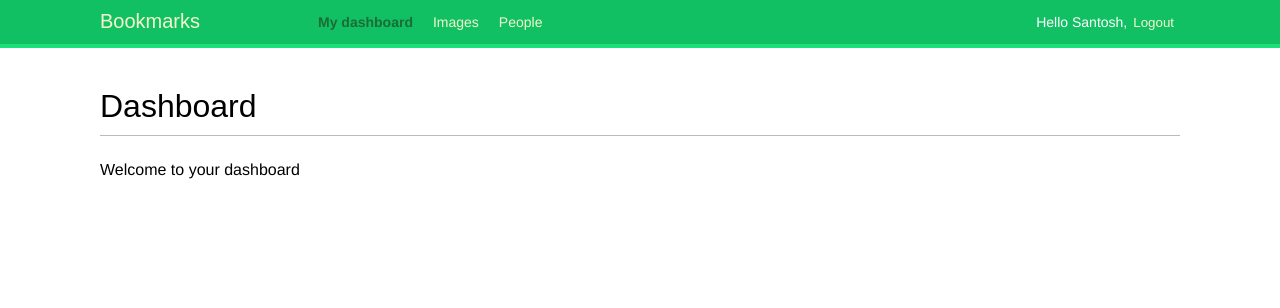
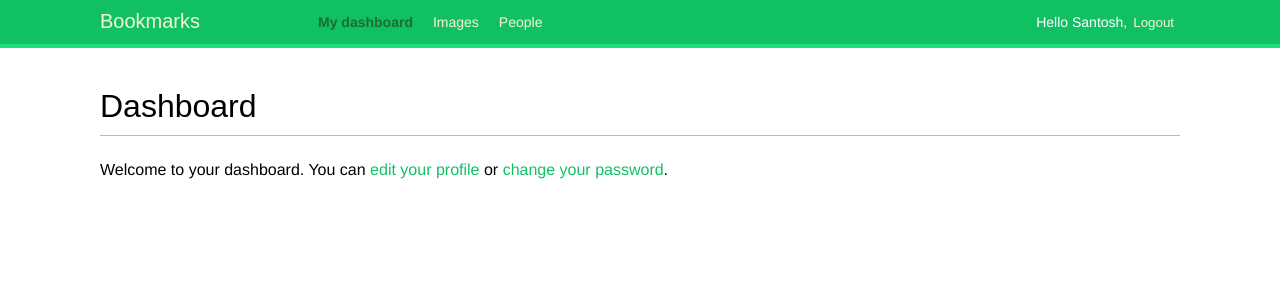
Before and after one commit to santoshnarayanan/bookmarks, a Django app: page /account/ in a window 1280 px wide. Shown: the top 308 px of the page. Run offline with Django 5.2, Linux system fonts and the light colour scheme; a user stored in the database is signed in; some web fonts are replaced.

Commit message:
Edit profile from dashboard

```diff
--- a/account/templates/account/dashboard.html
+++ b/account/templates/account/dashboard.html
@@ -1,10 +1,14 @@
 {% extends 'base.html' %}
 
 {% block title %}
-	Dashboard
+    Dashboard
 {% endblock %}
 
 {% block content %}
-	<h1>Dashboard</h1>
-    <p>Welcome to your dashboard</p>
+    <h1>Dashboard</h1>
+    <p>
+        Welcome to your dashboard.
+        You can <a href="{% url "edit" %}">edit your
+        profile</a> or <a href="{% url "password_change" %}">change your password</a>.
+    </p>
 {% endblock %}
```
